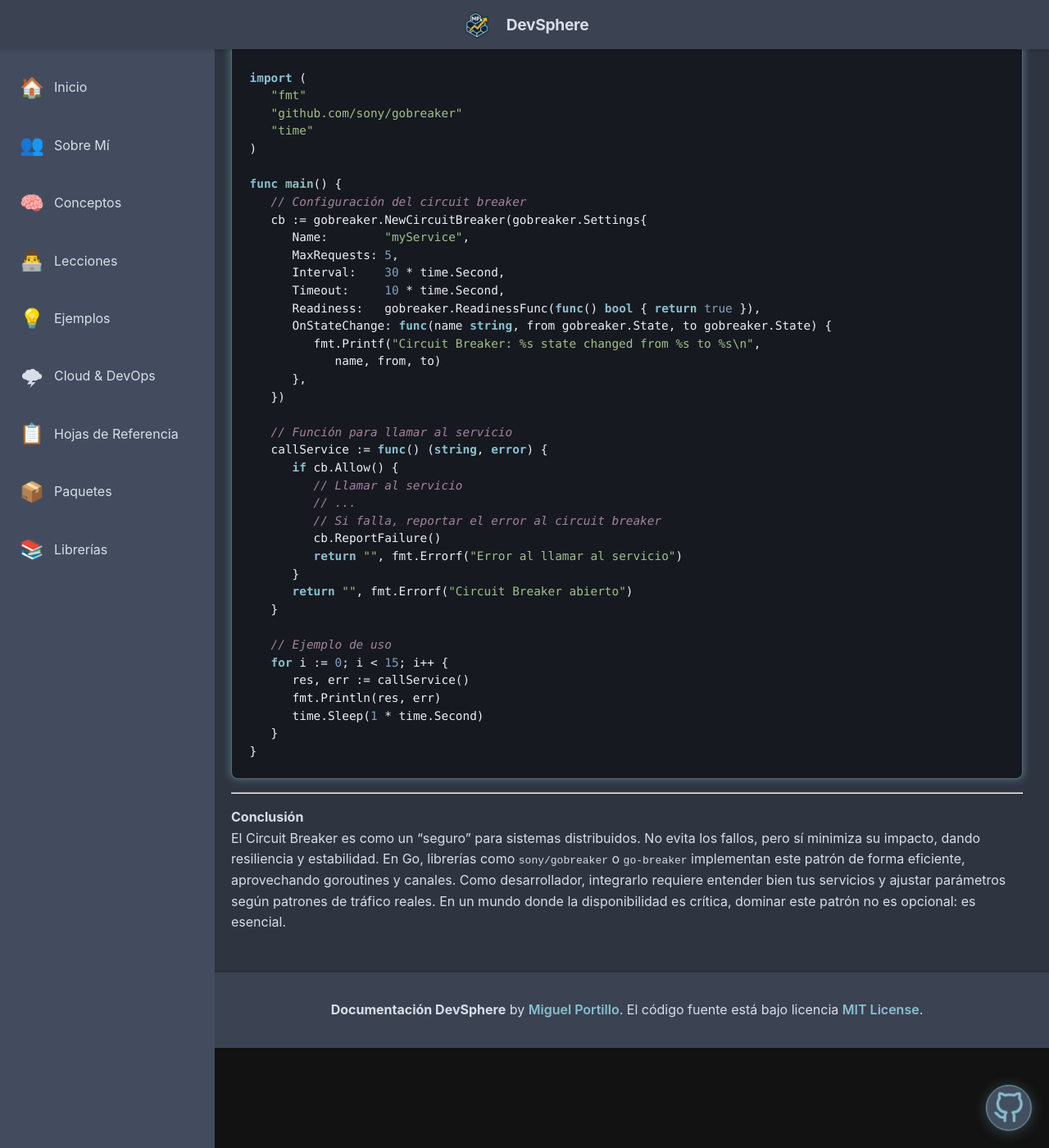
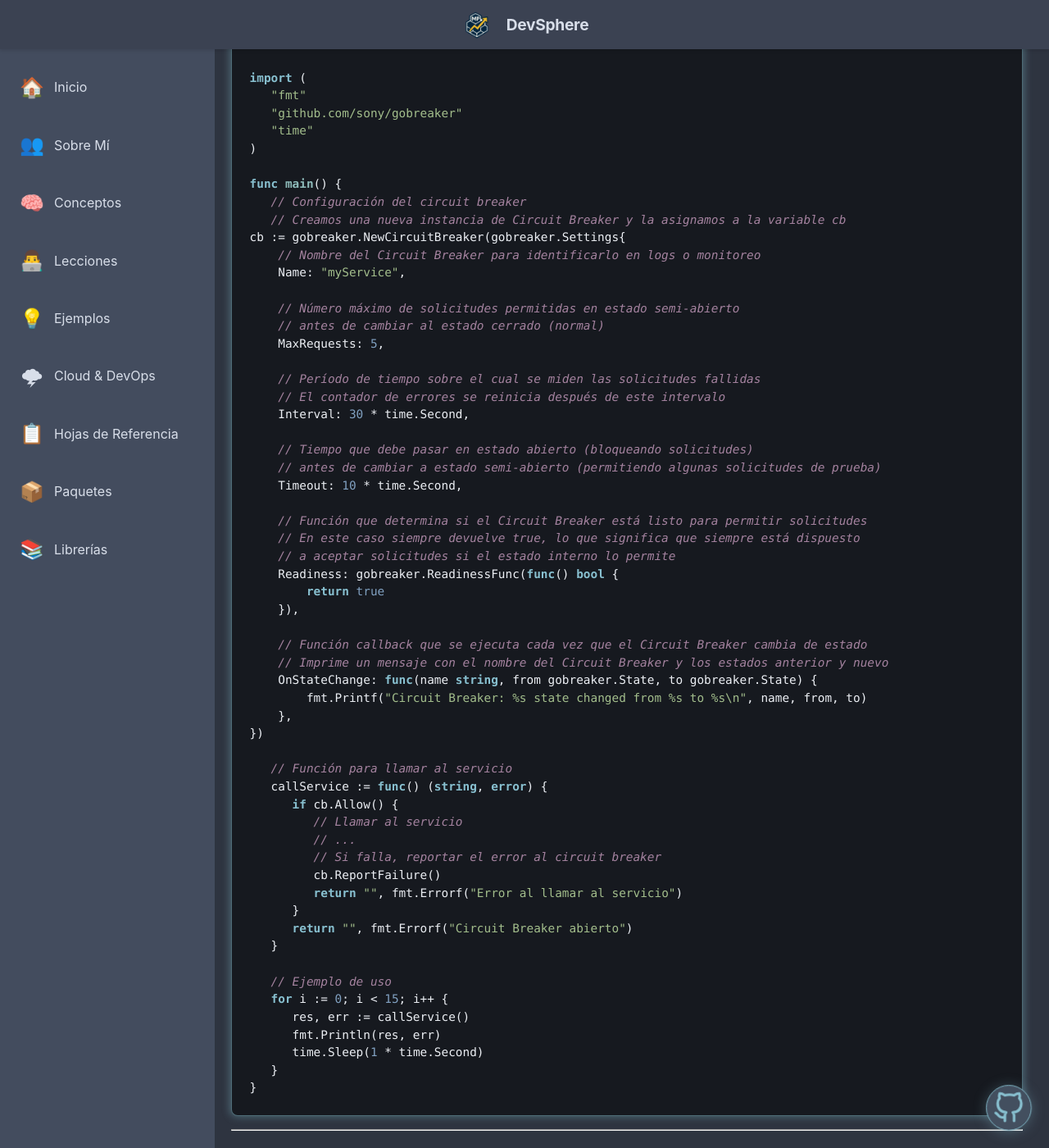
Before and after one commit to MiguelP-Dev/miguelp-dev.github.io, a Jekyll site: the page built from _pages/concepts/circuitBreakersGo.md, in a window 1280 px wide and 1400 px high, scrolled down 2212 px. Shown: the whole window at 82% size. Built offline with Jekyll 4.4.1, drawn with Linux system fonts in a browser that asks for light colours.

Commit message:
update: comentarios en el codigo importante de circuit breaker

```diff
--- a/_pages/concepts/circuitBreakersGo.md
+++ b/_pages/concepts/circuitBreakersGo.md
@@ -110,17 +110,36 @@ import (
 
 func main() {
    // Configuración del circuit breaker
-   cb := gobreaker.NewCircuitBreaker(gobreaker.Settings{
-      Name:        "myService",
-      MaxRequests: 5,
-      Interval:    30 * time.Second,
-      Timeout:     10 * time.Second,
-      Readiness:   gobreaker.ReadinessFunc(func() bool { return true }),
-      OnStateChange: func(name string, from gobreaker.State, to gobreaker.State) {
-         fmt.Printf("Circuit Breaker: %s state changed from %s to %s\n",
-            name, from, to)
-      },
-   })
+   // Creamos una nueva instancia de Circuit Breaker y la asignamos a la variable cb
+cb := gobreaker.NewCircuitBreaker(gobreaker.Settings{
+    // Nombre del Circuit Breaker para identificarlo en logs o monitoreo
+    Name: "myService",
+
+    // Número máximo de solicitudes permitidas en estado semi-abierto
+    // antes de cambiar al estado cerrado (normal)
+    MaxRequests: 5,
+
+    // Período de tiempo sobre el cual se miden las solicitudes fallidas
+    // El contador de errores se reinicia después de este intervalo
+    Interval: 30 * time.Second,
+
+    // Tiempo que debe pasar en estado abierto (bloqueando solicitudes)
+    // antes de cambiar a estado semi-abierto (permitiendo algunas solicitudes de prueba)
+    Timeout: 10 * time.Second,
+
+    // Función que determina si el Circuit Breaker está listo para permitir solicitudes
+    // En este caso siempre devuelve true, lo que significa que siempre está dispuesto
+    // a aceptar solicitudes si el estado interno lo permite
+    Readiness: gobreaker.ReadinessFunc(func() bool {
+        return true
+    }),
+
+    // Función callback que se ejecuta cada vez que el Circuit Breaker cambia de estado
+    // Imprime un mensaje con el nombre del Circuit Breaker y los estados anterior y nuevo
+    OnStateChange: func(name string, from gobreaker.State, to gobreaker.State) {
+        fmt.Printf("Circuit Breaker: %s state changed from %s to %s\n", name, from, to)
+    },
+})
 
    // Función para llamar al servicio
    callService := func() (string, error) {
```
